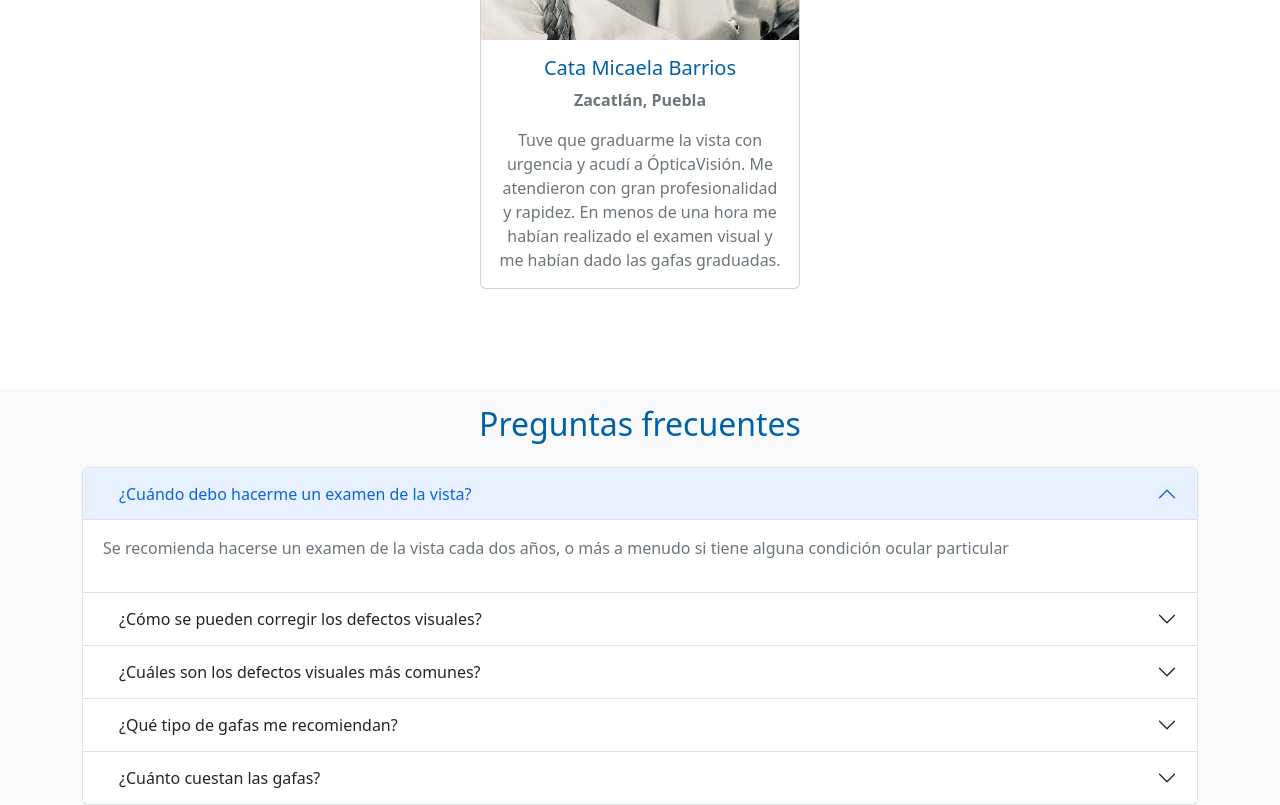
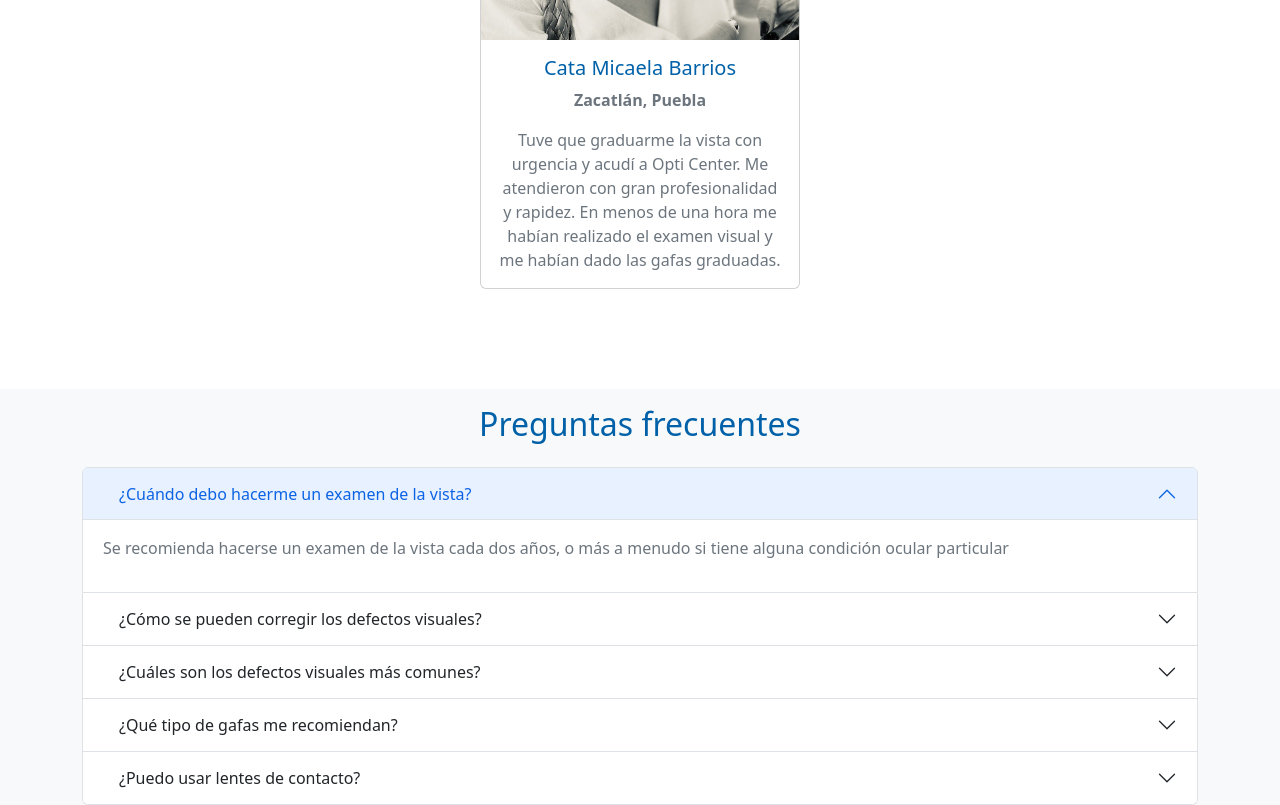
Before and after one commit to MeliBis/opticenter, a React (Vite) app: page / in a window 1280 px wide. Shown: the part 2900-3705 px from the top of the page. Built offline with nearby package versions, Linux system fonts and the light colour scheme.

Commit message:
ajustes en pag

```diff
--- a/src/Components/Home/Section3Testimonials.jsx
+++ b/src/Components/Home/Section3Testimonials.jsx
@@ -22,7 +22,7 @@ const Section3Testimonials = () => {
                 <h5 className="card-title">Cata Micaela Barrios</h5>
                 <p className="card-text text-secondary "><b> Zacatlán, Puebla</b> </p>
                 <p className="card-text text-secondary">
-                Tuve que graduarme la vista con urgencia y acudí a ÓpticaVisión. Me atendieron con gran profesionalidad y rapidez. En menos de una hora me habían realizado el examen visual y me habían dado las gafas graduadas.
+                Tuve que graduarme la vista con urgencia y acudí a Opti Center. Me atendieron con gran profesionalidad y rapidez. En menos de una hora me habían realizado el examen visual y me habían dado las gafas graduadas.
                 </p>
 
               </div>
--- a/src/Components/Home/Section4FrequentQuestions.jsx
+++ b/src/Components/Home/Section4FrequentQuestions.jsx
@@ -112,7 +112,7 @@ const Section4FrequentQuestions = () => {
               aria-expanded="false"
               aria-controls="collapseFive"
             >
-              <span className="px-3 questionSection">¿Cuánto cuestan las gafas?</span>
+              <span className="px-3 questionSection">¿Puedo usar lentes de contacto?</span>
             </button>
           </h2>
           <div
@@ -121,7 +121,8 @@ const Section4FrequentQuestions = () => {
             data-bs-parent="#accordionExample"
           >
             <div className="accordion-body">
-              <p className='text-secondary'>El precio de las gafas varía dependiendo del tipo de montura y los lentes</p>
+              <p className='text-secondary'>
+              Sí, puedes usar lentes de contacto en la mayoría de los casos. Sin embargo, es importante que te hagas un examen de la vista con un profesional de la salud visual para que pueda evaluar tu salud ocular y determinar si eres apto para usar lentes de contacto.</p>
             </div>
           </div>
         </div>
```
